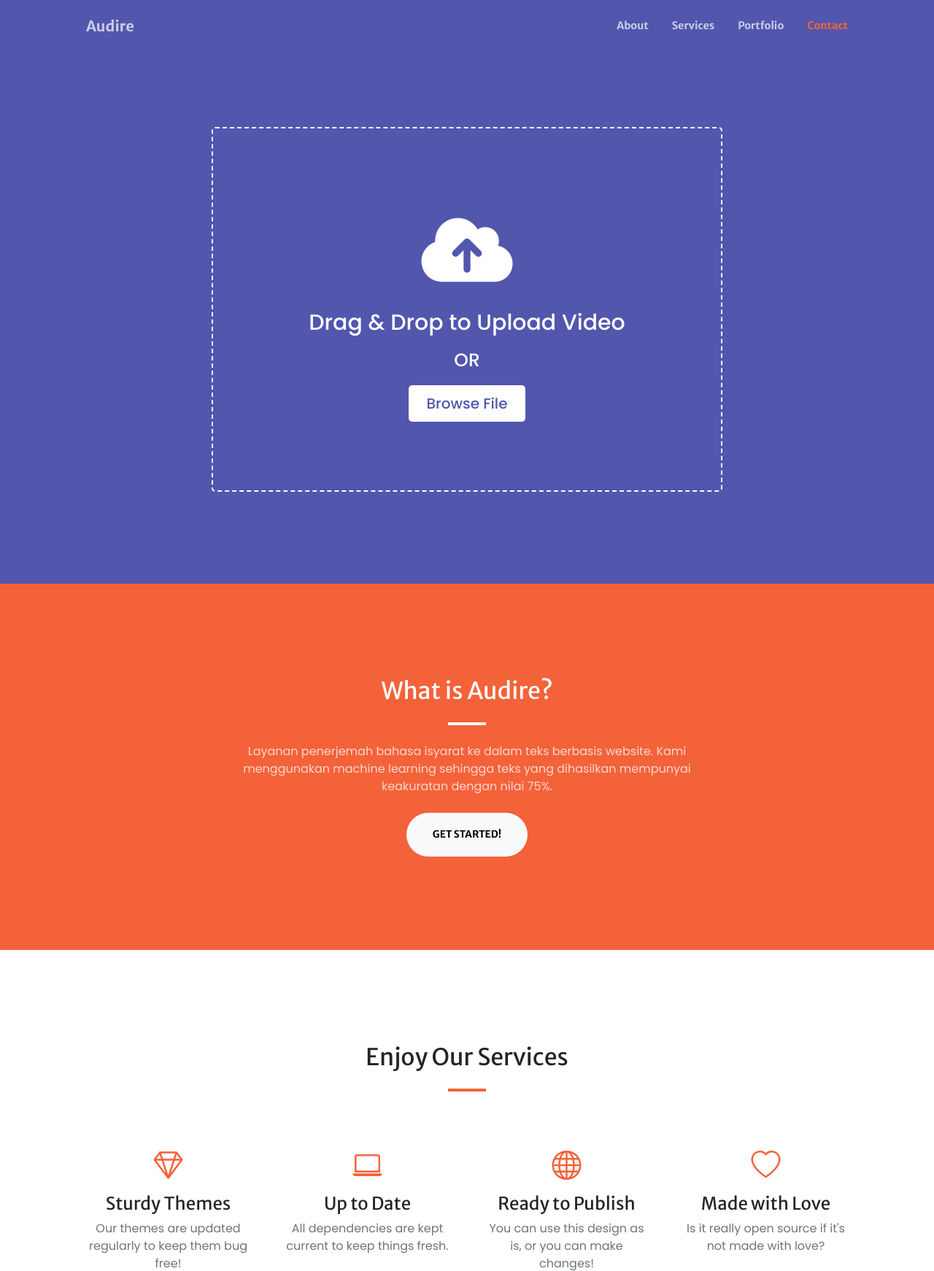
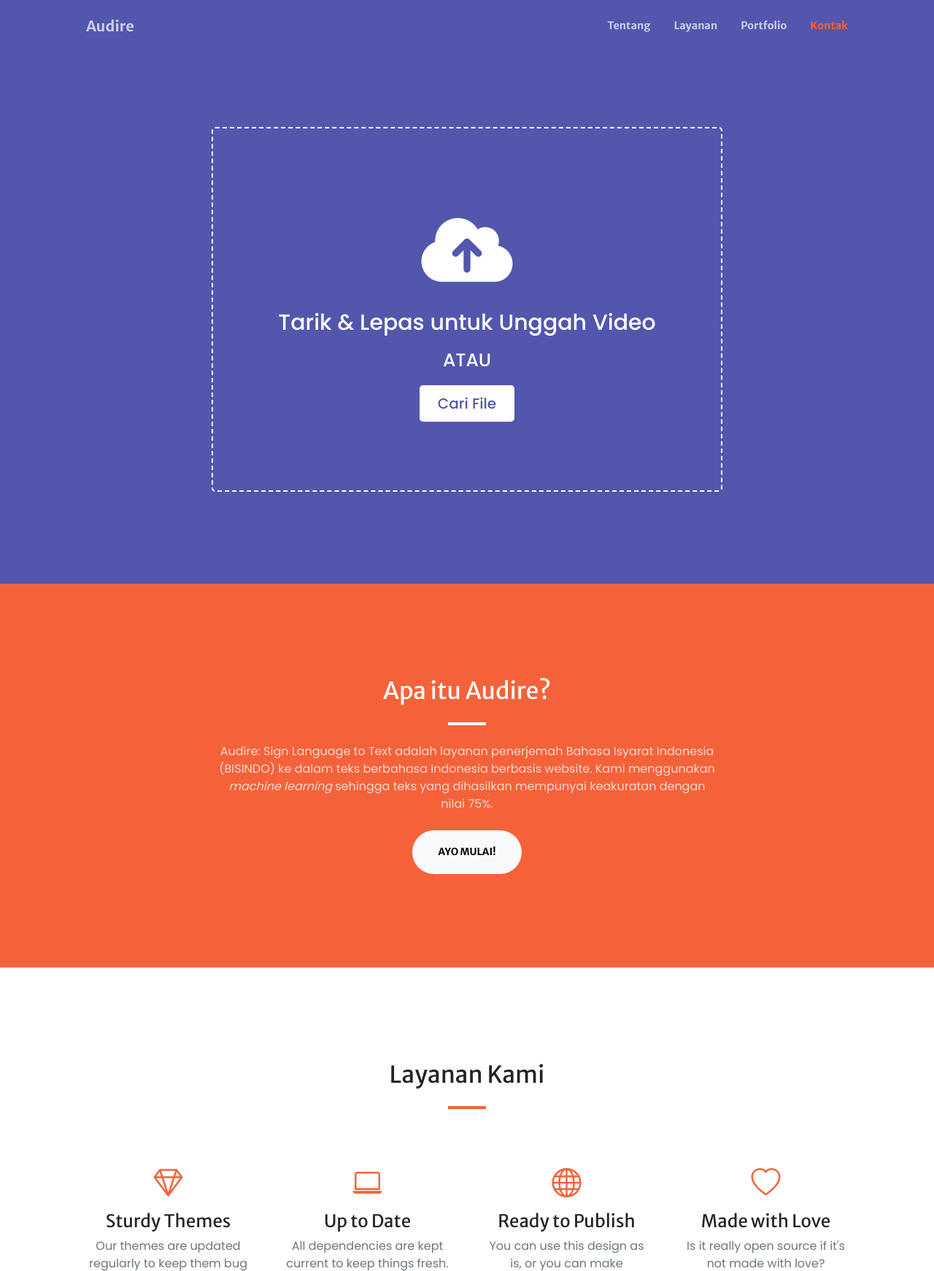
Before and after one commit to arsalf/audire_sign_to_text, a Django app: page / in a window 1280 px wide. Shown: the top 1742 px of the page at 73% size. Run offline with Django 4.2, Linux system fonts and the light colour scheme; some libraries are stand-ins or nearby versions.

Commit message:
Update index.html
translate indo

```diff
--- a/translator/templates/index.html
+++ b/translator/templates/index.html
@@ -30,10 +30,10 @@
                 <button class="navbar-toggler navbar-toggler-right" type="button" data-bs-toggle="collapse" data-bs-target="#navbarResponsive" aria-controls="navbarResponsive" aria-expanded="false" aria-label="Toggle navigation"><span class="navbar-toggler-icon"></span></button>
                 <div class="collapse navbar-collapse" id="navbarResponsive">
                     <ul class="navbar-nav ms-auto my-2 my-lg-0">
-                        <li class="nav-item"><a class="nav-link" href="#about">About</a></li>
-                        <li class="nav-item"><a class="nav-link" href="#services">Services</a></li>
+                        <li class="nav-item"><a class="nav-link" href="#about">Tentang</a></li>
+                        <li class="nav-item"><a class="nav-link" href="#services">Layanan</a></li>
                         <li class="nav-item"><a class="nav-link" href="#portfolio">Portfolio</a></li>
-                        <li class="nav-item"><a class="nav-link" href="#contact">Contact</a></li>
+                        <li class="nav-item"><a class="nav-link" href="#contact">Kontak</a></li>
                     </ul>
                 </div>
             </div>
@@ -45,9 +45,9 @@
         <div class="body-area-drag">
             <div class="drag-area mt-5">
                 <div class="icon"><i class="fas fa-cloud-upload-alt"></i></div>
-                <header>Drag & Drop to Upload Video</header>
-                <span>OR</span>
-                <button>Browse File</button>
+                <header>Tarik & Lepas untuk Unggah Video</header>
+                <span>ATAU</span>
+                <button>Cari File</button>
                 <input type="file" hidden>
             </div>
         </div>
@@ -58,10 +58,10 @@
             <div class="container px-4 px-lg-5">
                 <div class="row gx-4 gx-lg-5 justify-content-center">
                     <div class="col-lg-8 text-center">
-                        <h2 class="text-white mt-0">What is Audire?</h2>
+                        <h2 class="text-white mt-0">Apa itu Audire?</h2>
                         <hr class="divider divider-light" />
-                        <p class="text-white-75 mb-4">Layanan penerjemah bahasa isyarat ke dalam teks berbasis website. Kami menggunakan machine learning sehingga teks yang dihasilkan mempunyai keakuratan dengan nilai 75%.</p>
-                        <a class="btn btn-light btn-xl" href="#services">Get Started!</a>
+                        <p class="text-white-75 mb-4">Audire: Sign Language to Text adalah layanan penerjemah Bahasa Isyarat Indonesia (BISINDO) ke dalam teks berbahasa Indonesia berbasis website. Kami menggunakan <i>machine learning</i> sehingga teks yang dihasilkan mempunyai keakuratan dengan nilai 75%.</p>
+                        <a class="btn btn-light btn-xl" href="#services">Ayo Mulai!</a>
                     </div>
                 </div>
             </div>
@@ -69,7 +69,7 @@
         <!-- Services-->
         <section class="page-section" id="services">
             <div class="container px-4 px-lg-5">
-                <h2 class="text-center mt-0">Enjoy Our Services</h2>
+                <h2 class="text-center mt-0">Layanan Kami</h2>
                 <hr class="divider" />
                 <div class="row gx-4 gx-lg-5">
                     <div class="col-lg-3 col-md-6 text-center">
@@ -176,9 +176,9 @@
             <div class="container px-4 px-lg-5">
                 <div class="row gx-4 gx-lg-5 justify-content-center">
                     <div class="col-lg-8 col-xl-6 text-center">
-                        <h2 class="mt-0">Let's Get In Touch!</h2>
+                        <h2 class="mt-0">Kami Mendengar Anda</h2>
                         <hr class="divider" />
-                        <p class="text-muted mb-5">Ready to start your next project with us? Send us a messages and we will get back to you as soon as possible!</p>
+                        <p class="text-muted mb-5">Ada kendala terkait situs web kami? Kirimkan pesan dan kami akan menanggapi pesan yang Anda kirimkan!</p>
                     </div>
                 </div>
                 <div class="row gx-4 gx-lg-5 justify-content-center mb-5">
@@ -194,27 +194,27 @@
                             <!-- Name input-->
                             <div class="form-floating mb-3">
                                 <input class="form-control" id="name" type="text" placeholder="Enter your name..." data-sb-validations="required" />
-                                <label for="name">Full name</label>
-                                <div class="invalid-feedback" data-sb-feedback="name:required">A name is required.</div>
+                                <label for="name">Nama Lengkap</label>
+                                <div class="invalid-feedback" data-sb-feedback="name:required">Nama lengkap diperlukan.</div>
                             </div>
                             <!-- Email address input-->
                             <div class="form-floating mb-3">
                                 <input class="form-control" id="email" type="email" placeholder="name@example.com" data-sb-validations="required,email" />
-                                <label for="email">Email address</label>
-                                <div class="invalid-feedback" data-sb-feedback="email:required">An email is required.</div>
-                                <div class="invalid-feedback" data-sb-feedback="email:email">Email is not valid.</div>
+                                <label for="email">Alamat email</label>
+                                <div class="invalid-feedback" data-sb-feedback="email:required">Email diperlukan.</div>
+                                <div class="invalid-feedback" data-sb-feedback="email:email">Email tidak valid.</div>
                             </div>
                             <!-- Phone number input-->
                             <div class="form-floating mb-3">
                                 <input class="form-control" id="phone" type="tel" placeholder="(123) 456-7890" data-sb-validations="required" />
-                                <label for="phone">Phone number</label>
-                                <div class="invalid-feedback" data-sb-feedback="phone:required">A phone number is required.</div>
+                                <label for="phone">Nomor telepon</label>
+                                <div class="invalid-feedback" data-sb-feedback="phone:required">Nomor telepon diperlukan.</div>
                             </div>
                             <!-- Message input-->
                             <div class="form-floating mb-3">
                                 <textarea class="form-control" id="message" type="text" placeholder="Enter your message here..." style="height: 10rem" data-sb-validations="required"></textarea>
-                                <label for="message">Message</label>
-                                <div class="invalid-feedback" data-sb-feedback="message:required">A message is required.</div>
+                                <label for="message">Pesan</label>
+                                <div class="invalid-feedback" data-sb-feedback="message:required">Pesan diperlukan.</div>
                             </div>
                             <!-- Submit success message-->
                             <!---->
@@ -222,8 +222,8 @@
                             <!-- has successfully submitted-->
                             <div class="d-none" id="submitSuccessMessage">
                                 <div class="text-center mb-3">
-                                    <div class="fw-bolder">Form submission successful!</div>
-                                    To activate this form, sign up at
+                                    <div class="fw-bolder">Pengiriman form berhasil!</div>
+                                    Untuk mengaktifkan form ini, daftar di
                                     <br />
                                     <a href="https://startbootstrap.com/solution/contact-forms">https://startbootstrap.com/solution/contact-forms</a>
                                 </div>
@@ -232,9 +232,9 @@
                             <!---->
                             <!-- This is what your users will see when there is-->
                             <!-- an error submitting the form-->
-                            <div class="d-none" id="submitErrorMessage"><div class="text-center text-danger mb-3">Error sending message!</div></div>
+                            <div class="d-none" id="submitErrorMessage"><div class="text-center text-danger mb-3">Gagal mengirim pesan!</div></div>
                             <!-- Submit Button-->
-                            <div class="d-grid"><button class="btn btn-primary btn-xl disabled" id="submitButton" type="submit">Submit</button></div>
+                            <div class="d-grid"><button class="btn btn-primary btn-xl disabled" id="submitButton" type="submit">Kirim</button></div>
                         </form>
                     </div>
                 </div>
@@ -248,7 +248,7 @@
         </section>
         <!-- Footer-->
         <footer class="bg-light py-5">
-            <div class="container px-4 px-lg-5"><div class="small text-center text-muted">Copyright &copy; 2022 - Company Name</div></div>
+            <div class="container px-4 px-lg-5"><div class="small text-center text-muted">Copyright &copy; 2022 - Kelompok B2</div></div>
         </footer>
         <!-- Bootstrap core JS-->
         <script src="https://cdn.jsdelivr.net/npm/bootstrap@5.1.3/dist/js/bootstrap.bundle.min.js"></script>
```
